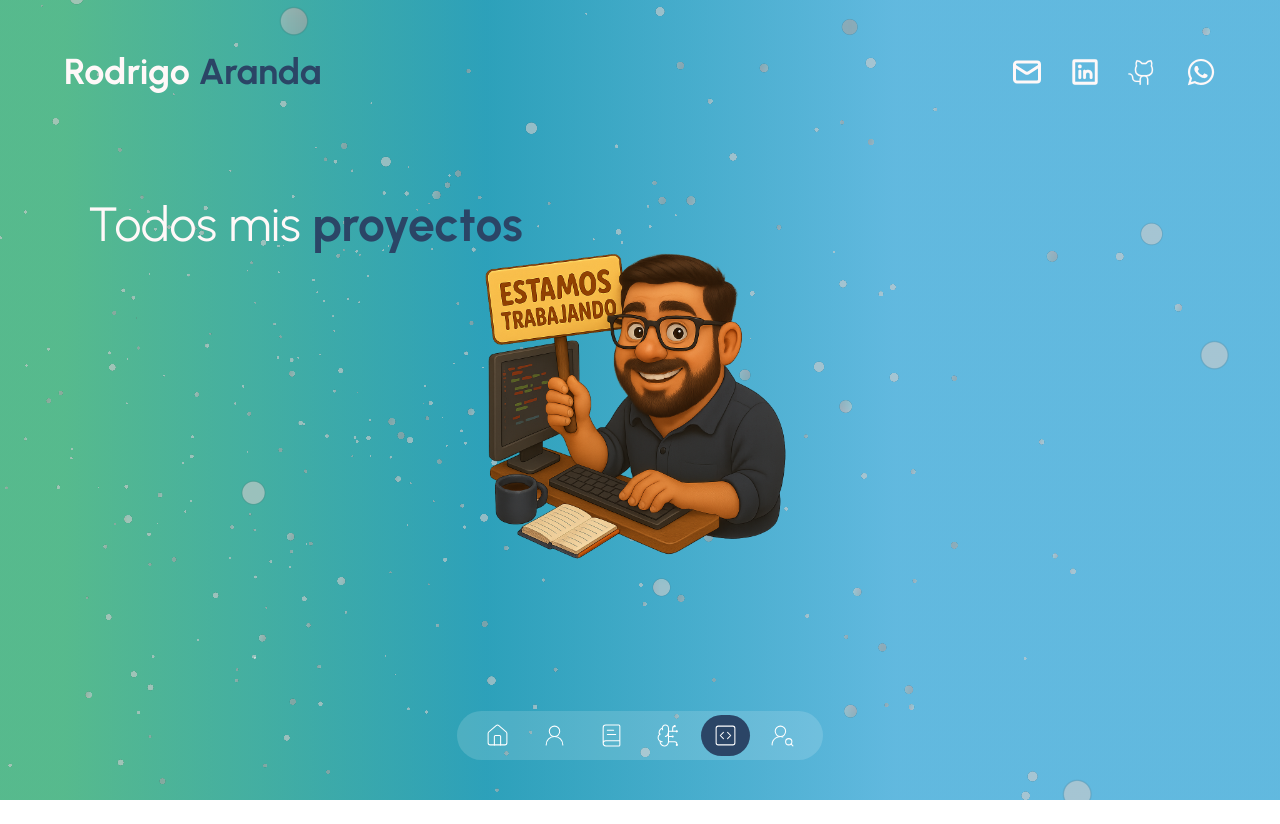
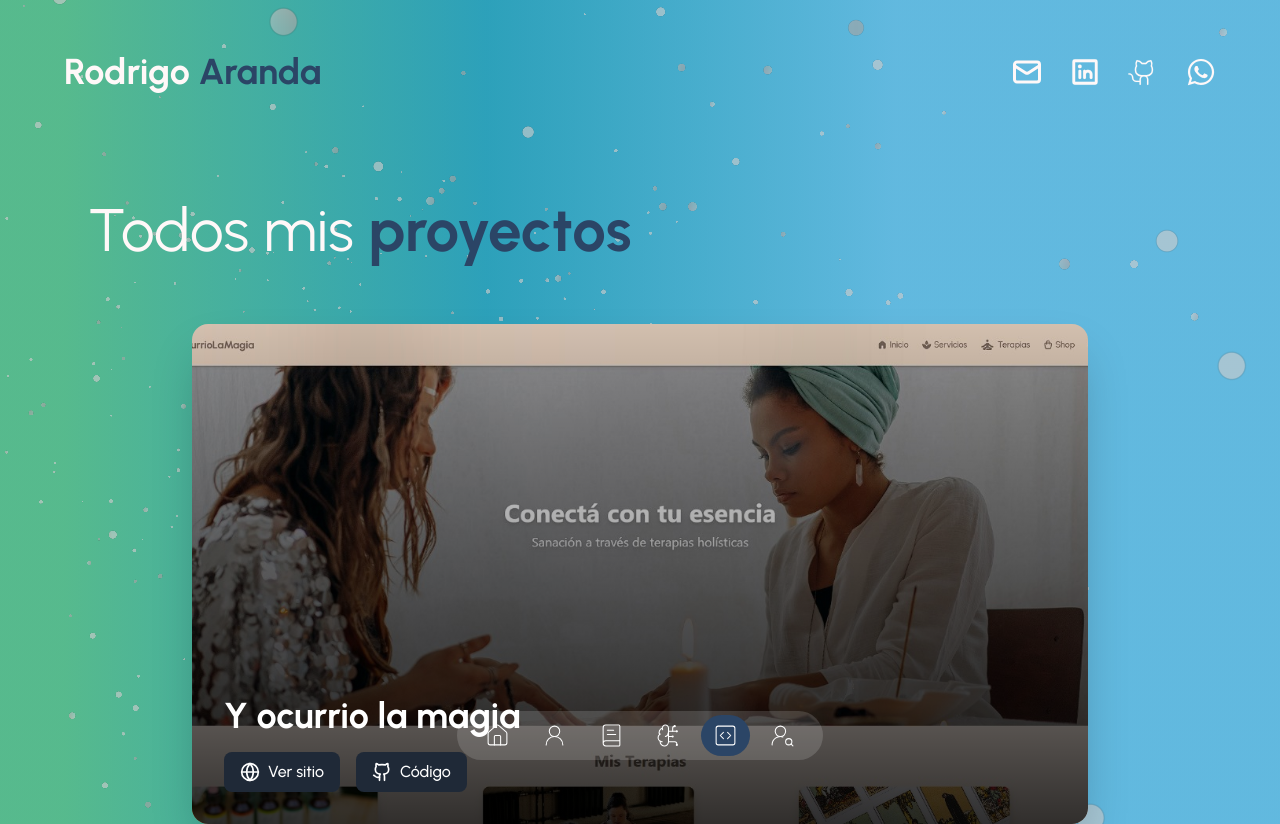
Before and after one commit to rodrigoargfth/PortfolioRodrigo, a Next.js app: page /portfolio in a window 1280 px wide. Before the commit the page ends 800 px from the top, so only its background shows below. Built offline with nearby package versions, Linux system fonts and the light colour scheme.

Commit message:
add proyect in portfolio

```diff
--- a/app/(routes)/portfolio/page.tsx
+++ b/app/(routes)/portfolio/page.tsx
@@ -1,9 +1,18 @@
-"user client";
+"use client";
 
 import ContainerPage from "@/components/container";
 import FondoAnimate from "@/components/fondoAnimate";
 import TransitionPage from "@/components/transition-page";
-import Image from "next/image";
+import CardProyecto from "@/components/proyectCard";
+
+const proyectos = [
+  {
+    nombre: "Y ocurrio la magia",
+    src: "/proyecto.jpg",
+    enlace: "https://yocurriolamagia.netlify.app/",
+    github: "https://github.com/rodrigoargfth/YocurriolaMagiaOficial",
+  },
+];
 
 const PortfolioPage = () => {
   return (
@@ -13,19 +22,22 @@ const PortfolioPage = () => {
         <TransitionPage />
         <div className="flex min-h-[100vh] h-full">
           <ContainerPage>
-            <h1 className="text-2xl leading-tight text-center md:text-left md:text-5xl md:mt-10">
+            <h1 className="text-4xl leading-tight text-center md:text-left md:text-6xl md:mt-10 mb-16">
               Todos mis{" "}
               <span className="font-bold text-secundary">proyectos</span>
             </h1>
-            <div className="absolute inset-0 flex justify-center items-center pointer-events-none z-30">
-              <Image
-                src="/workingAvatar.png"
-                priority
-                width="400"
-                height="400"
-                alt="Avatar"
-                className="w-60 h-60 md:w-80 md:h-80"
-              />
+
+            {/* Contenedor centrado para la card */}
+            <div className="flex justify-center items-center">
+              {proyectos.map((proyecto, index) => (
+                <CardProyecto
+                  key={index}
+                  nombre={proyecto.nombre}
+                  imagen={proyecto.src}
+                  enlace={proyecto.enlace}
+                  github={proyecto.github}
+                />
+              ))}
             </div>
           </ContainerPage>
         </div>
@@ -35,3 +47,41 @@ const PortfolioPage = () => {
 };
 
 export default PortfolioPage;
+// "user client";
+
+// import FlipCard from "@/components/flip-card";
+// import ContainerPage from "@/components/container";
+// import FondoAnimate from "@/components/fondoAnimate";
+// import TransitionPage from "@/components/transition-page";
+// import Image from "next/image";
+
+// const PortfolioPage = () => {
+//   return (
+//     <main>
+//       <div className="z-20 relative w-full">
+//         <FondoAnimate />
+//         <TransitionPage />
+//         <div className="flex min-h-[100vh] h-full">
+//           <ContainerPage>
+//             <h1 className="text-2xl leading-tight text-center md:text-left md:text-5xl md:mt-10">
+//               Todos mis{" "}
+//               <span className="font-bold text-secundary">proyectos</span>
+//             </h1>
+//             <div className="absolute inset-0 flex justify-center items-center pointer-events-none z-30">
+//               <Image
+//                 src="/workingAvatar.png"
+//                 priority
+//                 width="400"
+//                 height="400"
+//                 alt="Avatar"
+//                 className="w-60 h-60 md:w-80 md:h-80"
+//               />
+//             </div>
+//           </ContainerPage>
+//         </div>
+//       </div>
+//     </main>
+//   );
+// };
+
+// export default PortfolioPage;
--- /dev/null
+++ b/components/proyectCard.tsx
@@ -0,0 +1,64 @@
+"use client";
+
+import { Globe, Github } from "lucide-react";
+import Image from "next/image";
+
+interface CardProyectoProps {
+  nombre: string;
+  imagen: string;
+  enlace?: string;
+  github?: string;
+}
+
+const CardProyecto = ({ nombre, imagen, enlace, github }: CardProyectoProps) => {
+  return (
+    <div className="relative w-full max-w-4xl h-[500px] rounded-2xl overflow-hidden shadow-2xl group">
+      {/* Imagen del proyecto */}
+      <Image
+        src={imagen}
+        alt={`Imagen de ${nombre}`}
+        fill
+        className="object-cover group-hover:scale-105 transition-transform duration-500"
+        quality={100}
+        priority
+      />
+
+      {/* Overlay con gradiente */}
+      <div className="absolute inset-0 bg-gradient-to-t from-black/80 via-black/40 to-transparent" />
+
+      {/* Contenido */}
+      <div className="absolute bottom-0 left-0 right-0 p-8 text-white">
+        <h3 className="text-4xl font-bold mb-4">{nombre}</h3>
+
+        {/* Botones */}
+        <div className="flex gap-4">
+          {enlace && (
+            <a
+              href={enlace}
+              target="_blank"
+              rel="noopener noreferrer"
+              className="flex items-center gap-2 bg-gray-800 hover:bg-secundary/90 text-white font-medium py-2 px-4 rounded-lg transition-all"
+            >
+              <Globe className="w-5 h-5" />
+              Ver sitio
+            </a>
+          )}
+
+          {github && (
+            <a
+              href={github}
+              target="_blank"
+              rel="noopener noreferrer"
+              className="flex items-center gap-2 bg-gray-800 hover:bg-secundary/90 text-white font-medium py-2 px-4 rounded-lg transition-all"
+            >
+              <Github className="w-5 h-5" />
+              Código
+            </a>
+          )}
+        </div>
+      </div>
+    </div>
+  );
+};
+
+export default CardProyecto;
--- a/package.json
+++ b/package.json
@@ -9,6 +9,10 @@
     "lint": "next lint"
   },
   "dependencies": {
+    "@emotion/react": "^11.14.0",
+    "@emotion/styled": "^11.14.0",
+    "@mui/icons-material": "^7.1.0",
+    "@mui/material": "^7.1.0",
     "@splinetool/react-spline": "^4.0.0",
     "@splinetool/runtime": "^1.9.82",
     "@tsparticles/react": "^3.0.0",
```
Also changed, not shown: public/proyecto.jpg (added), 1 other file (tests, documents, lock files or other folders).
